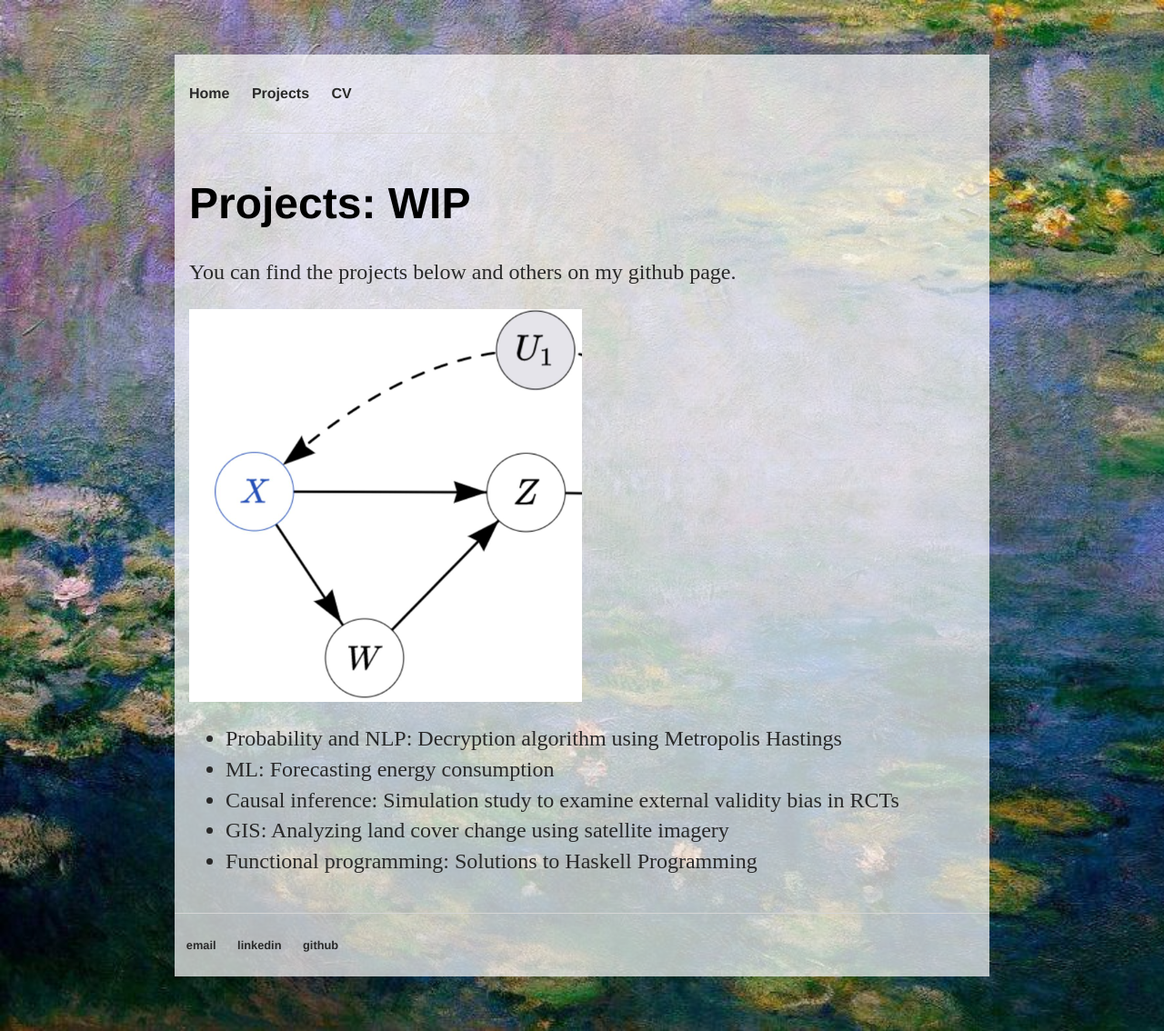
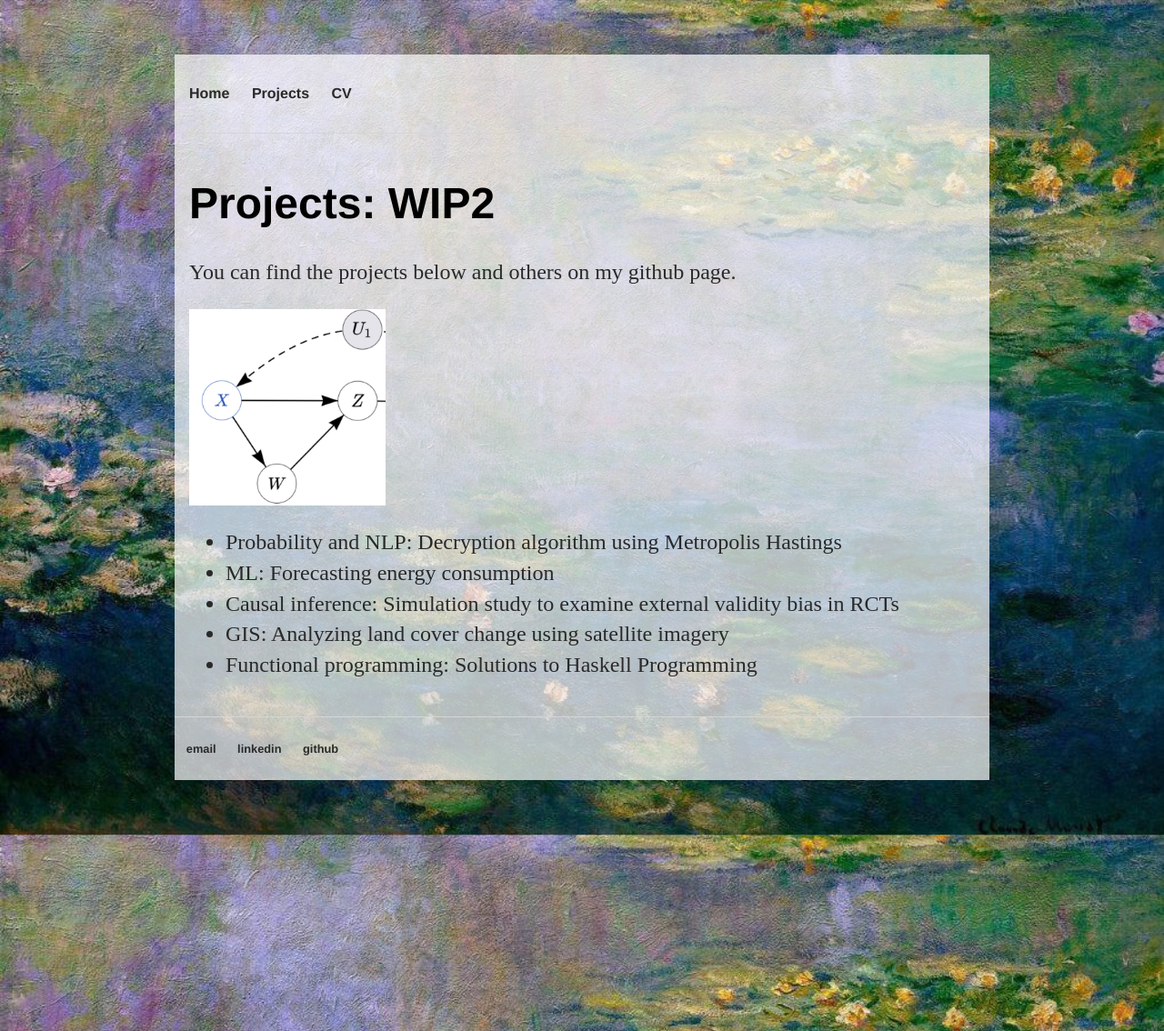
Before and after one commit to trishasingh/trishasingh.github.io, a Jekyll site: the page built from projects/index.html, in a window 1280 px wide. Shown: the whole page at 91% size. Built offline with Jekyll 4.4.1, drawn with Linux system fonts in a browser that asks for light colours.

Commit message:
project grid (#2)

```diff
--- a/projects/index.html
+++ b/projects/index.html
@@ -11,7 +11,7 @@
 
 		.img {
 			display: block;
-			width: 100%;
+			width: 50%;
 			height: auto;
 		}
 
@@ -34,7 +34,7 @@
 
 		.gridtxt {
 			color: white;
-			font-size: 20px;
+			font-size: 1em;
 			position: absolute;
 			top: 50%;
 			left: 50%;
@@ -46,7 +46,7 @@
 </style>
 
 		<div class="projects">
-			<h1>Projects: WIP</h1>
+			<h1>Projects: WIP2</h1>
 			<p>
 				You can find the projects below and others on my <a href="https://github.com/trishasingh">github page</a>.
 			</p>
```
